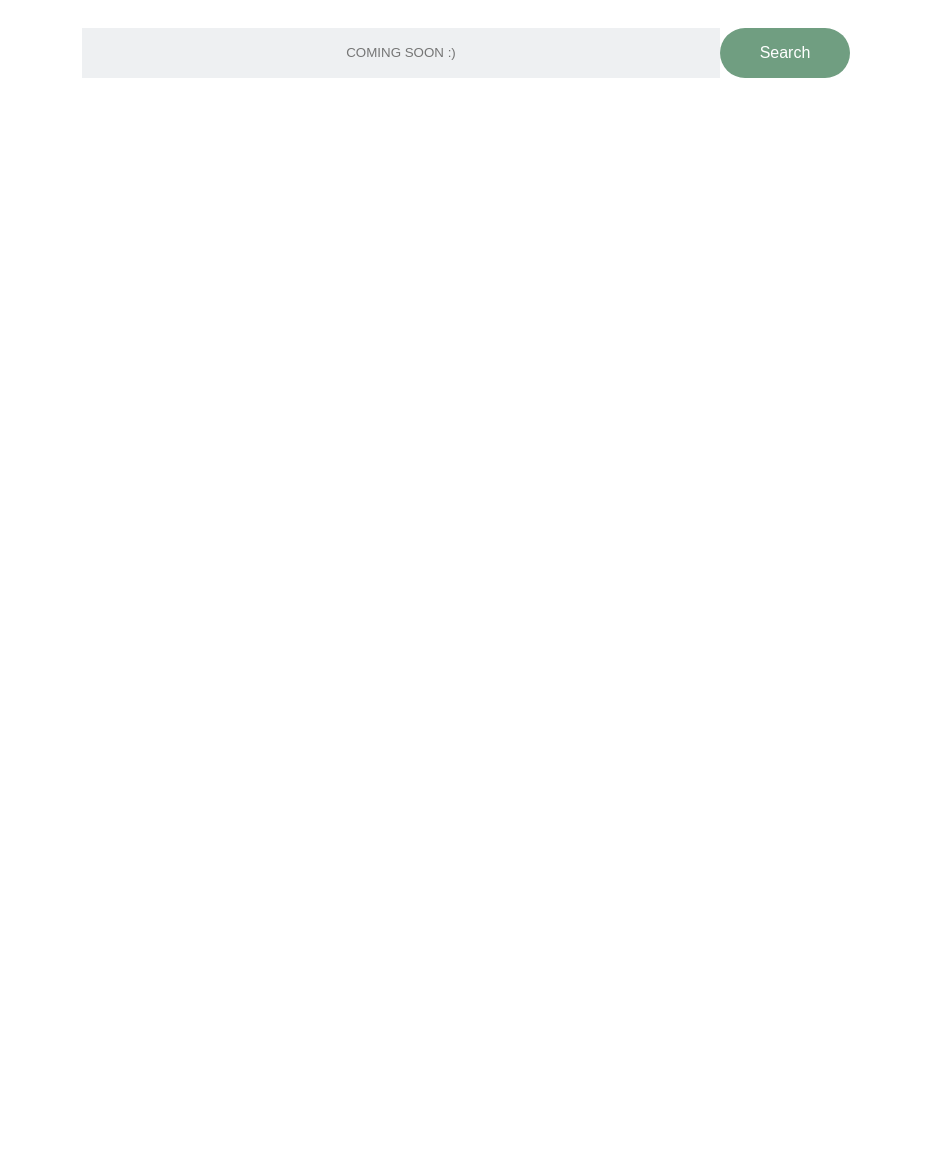
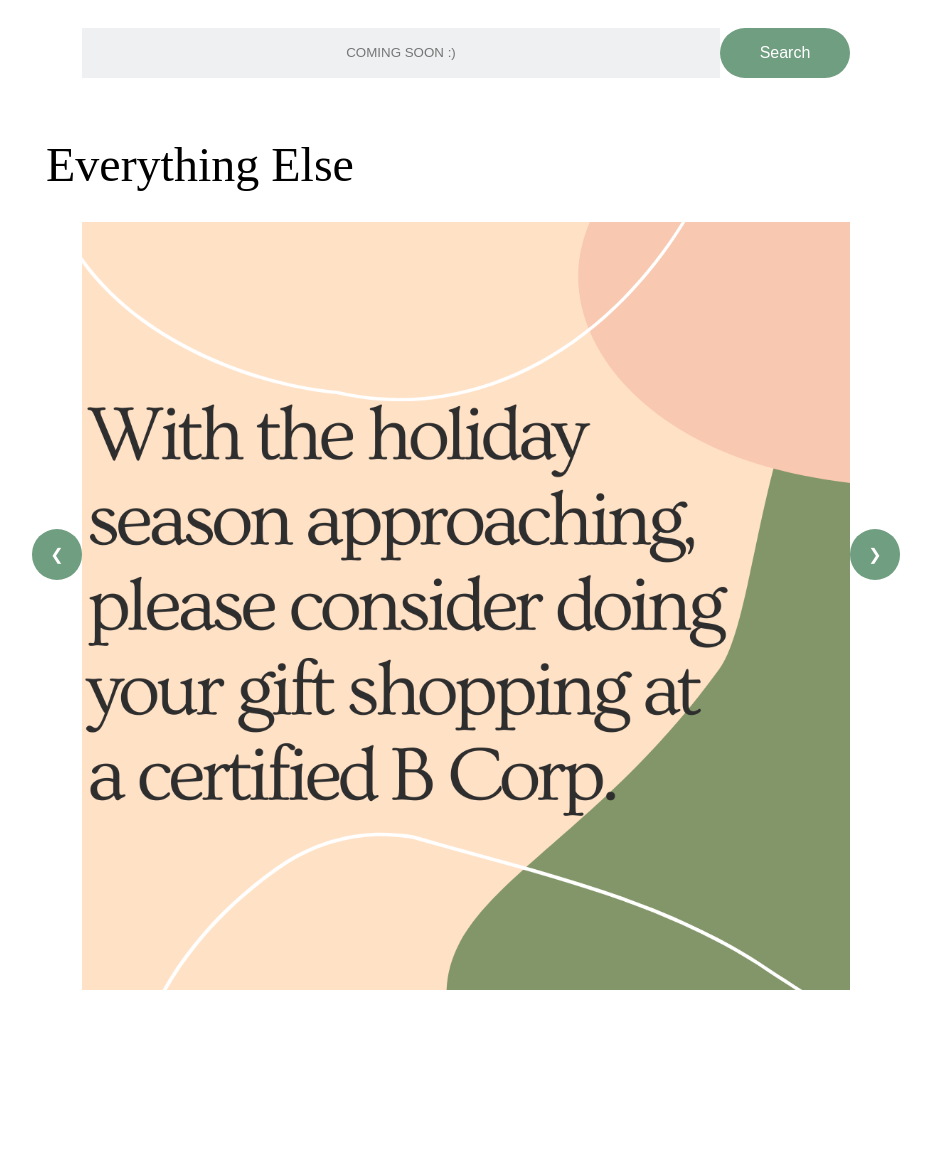
Before and after one commit to AprilPolubiec/AprilPolubiec.github.io, a Jekyll site: the page built from index.html, in a window 1280 px wide. Shown: the part 2339-3489 px from the top of the page, without its empty margins (174-1105 px from the left). Built offline with Jekyll 4.4.1, drawn with Linux system fonts in a browser that asks for light colours; nearby versions of some CDN libraries; some web fonts are replaced; before the commit the page ends 2529 px from its top, so only the background shows below that.

Commit message:
add other section and bcorp info

```diff
--- a/css/main.css
+++ b/css/main.css
@@ -136,7 +136,8 @@
 
 .speech-bubble h2,
 #project-gallery h2,
-#resume h2 {
+#resume h2,
+#other h2 {
   position: absolute;
   left: -36px;
   top: -37px;
@@ -263,3 +264,33 @@
   position: relative;
   padding: 3rem 0;
 }
+
+/* OTHER */
+
+#other {
+  position: relative;
+  padding: 3rem 0;
+}
+
+.slideshow {
+  position: relative;
+}
+
+.slide {
+  display: none;
+  width: 100%;
+}
+
+button.right-ss-btn {
+  position: absolute;
+  top: 40%;
+  right: -50px;
+  width: 50px;
+}
+
+button.left-ss-btn {
+  position: absolute;
+  top: 40%;
+  left: -50px;
+  width: 50px;
+}
--- a/index.html
+++ b/index.html
@@ -6,7 +6,10 @@
 <div class="section">
   <div class="speech-bubble">
     <h2 class="fancy">About Me</h2>
-    I am a Fullstack Developer based in New Orleans, LA trying my best to be the change I want to see in the world. My mission is to support small, local business and ethical & sustainable companies - especially those which focus on the fashion & food industries.
+    I am a Fullstack Developer based in New Orleans, LA trying my best to be the
+    change I want to see in the world. My mission is to support small, local
+    business and ethical & sustainable companies - especially those which focus
+    on the fashion & food industries.
   </div>
   <div class="subsection socials">
     <a href="https://www.linkedin.com/in/april-polubiec">
@@ -29,6 +32,11 @@
     <button type="button" disabled>Search</button>
   </div>
 </div>
+<div class="section">
+  <div id="other">
+    <h2 class="fancy">Everything Else</h2>
+  </div>
+</div>
 <!-- <div class="section">
   <div id="resume">
     <h2 class="fancy">Resume</h2>
--- a/js/main.js
+++ b/js/main.js
@@ -131,7 +131,9 @@
       //start new column
       column = $(`<div class='column'></div>`)
     }
-    var projectEl = $(`<a href=${details.url} target='_blank'></a>`).addClass('project')
+    var projectEl = $(`<a href=${details.url} target='_blank'></a>`).addClass(
+      'project'
+    )
     var imgEl = $('<img></img>')
     imgEl.attr('src', `../img/${project}.png`)
     projectEl.append(imgEl)
@@ -244,4 +246,75 @@
   //   skillSection.append(titleEl, listEl)
   //   resumeContainer.append(skillSection)
   // })
+
+  // Add holiday b corp PSA
+  var otherContainer = $('#other')
+
+  var slideshowEl = $('<div class="slideshow"></div>')
+
+  function plusDivs(n) {
+    showDivs((slideIndex += n))
+  }
+
+  function showDivs(n) {
+    var i
+    var x = document.getElementsByClassName('slide')
+    if (n > x.length) {
+      slideIndex = 1
+    }
+    if (n < 1) {
+      slideIndex = x.length
+    }
+    for (i = 0; i < x.length; i++) {
+      x[i].style.display = 'none'
+    }
+    x[slideIndex - 1].style.display = 'block'
+  }
+
+  for (let i = 0; i < 8; ++i) {
+    imgEl = $('<img class="slide"></img>')
+    imgEl.attr('src', `../img/holiday-psa/${i + 1}.png`)
+    slideshowEl.append(imgEl)
+  }
+
+  var rightSlideshowButton = $('<button class="right-ss-btn">&#10095;</button>')
+
+  rightSlideshowButton.on('click', function () {
+    plusDivs(1)
+  })
+
+  var leftSlideshowButton = $('<button class="left-ss-btn">&#10094;</button>')
+  leftSlideshowButton.on('click', function () {
+    plusDivs(-1)
+  })
+
+  slideshowEl.append(rightSlideshowButton)
+  slideshowEl.append(leftSlideshowButton)
+  otherContainer.append(slideshowEl)
+  var slideIndex = 1
+  showDivs(slideIndex)
+
+  // Add bcorp buttons
+  const BCORP_LINKS = [
+    {
+      title: 'US Apparel',
+      url:
+        'https://bcorporation.net/directory?search=&industry=Apparel%2C%20Footwear%20%26%20Accessories&country=United%20States&state=&city=',
+    },
+    {
+      title: 'International Apparel',
+      url:
+        'https://bcorporation.net/directory?search=&industry=Apparel%2C%20Footwear%20%26%20Accessories&country=&state=&city=',
+    },
+    {
+      title: 'US Bookstores',
+      url:
+        'https://bcorporation.net/directory?search=&industry=Books%20%26%20Media&country=United%20States&state=&city=',
+    },
+    {
+      title: 'International Bookstores',
+      url:
+        'https://bcorporation.net/directory?search=&industry=Books%20%26%20Media&country=&state=&city=',
+    },
+  ]
 })
```
Also changed, not shown: img/holiday-psa/1.png (added), img/holiday-psa/2.png (added), img/holiday-psa/3.png (added), img/holiday-psa/4.png (added), img/holiday-psa/5.png (added), img/holiday-psa/6.png (added), img/holiday-psa/7.png (added), img/holiday-psa/8.png (added).
